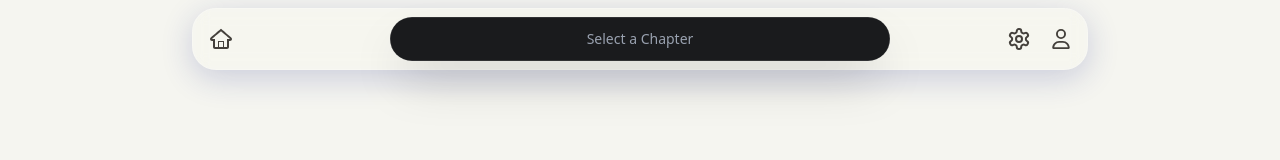
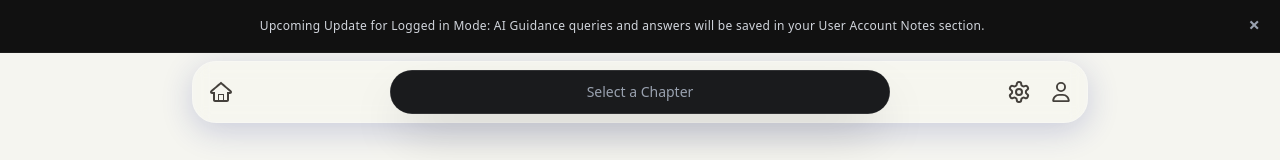
Before and after one commit to jakirhussain28/Dhakir.AI, a React (Vite) app in the folder frontend/: page / in a window 1280 px wide. Shown: the top 160 px of the page. Built offline with nearby package versions, Linux system fonts and the light colour scheme; no server answers.

Commit message:
announcement ribbon

```diff
--- a/frontend/src/App.jsx
+++ b/frontend/src/App.jsx
@@ -2,6 +2,7 @@ import { useState, useEffect, useRef, lazy, Suspense, useCallback } from 'react'
 import VerseList from './Components/VerseList';
 import Header from './Components/Header';
 import InitialScreen from './Components/InitialScreen';
+import Announcement from './Components/userComponents/Announcement';
 import { fetchWithCache, DB_STORES } from './utils/db';
 import { fetchChapters, fetchVerses, fetchCollectionBookmarks, addCollectionBookmark, deleteCollectionBookmark, fetchUserProfile } from './utils/api';
 import { setupTokenRefresh, isAuthenticated } from './utils/auth';
@@ -659,7 +660,7 @@ function App() {
   const mainBgClass = isLight ? 'bg-[#f5f5f0] text-[#2b2b2b]' : 'bg-[rgb(22,22,24)] text-[rgb(252,252,252)]';
 
   return (
-    <div className={`flex h-screen font-sans overflow-hidden transition-colors duration-300 ${mainBgClass}`}>
+    <div className={`flex flex-col h-screen font-sans overflow-hidden transition-colors duration-300 ${mainBgClass}`}>
       {/* Splash Screen for Mobile/Tablet */}
       {showSplash && (
         <div className={`fixed inset-0 z-[100] flex flex-col items-center justify-center ${mainBgClass} transition-opacity duration-300 ease-in-out ${isFadingOut ? 'opacity-0' : 'opacity-100'}`}>
@@ -674,6 +675,9 @@ function App() {
         </div>
       )}
 
+      {(!selectedChapter || isHomeView) && <Announcement />}
+
+      <div className="flex-1 flex flex-col relative overflow-hidden w-full">
         <Header
           theme={theme}
           audioStatus={audioStatus}
@@ -742,6 +746,7 @@ function App() {
             />
           )}
         </main>
+      </div>
 
       <Suspense fallback={null}>
         {isSettingsOpen && (
--- a/frontend/src/Components/Header.jsx
+++ b/frontend/src/Components/Header.jsx
@@ -57,7 +57,7 @@ const Header = ({
   return (
     <div
       ref={headerRef}
-      className={`fixed top-2 md:bottom-auto md:top-2 left-1/2 -translate-x-1/2 z-50 w-[95%] md:w-[90%] max-w-4xl rounded-3xl
+      className={`absolute top-2 md:bottom-auto md:top-2 left-1/2 -translate-x-1/2 z-50 w-[95%] md:w-[90%] max-w-4xl rounded-3xl
                     bg-white/10 dark:bg-neutral-600/50
                     backdrop-blur-sm backdrop-saturate-150
                     border border-white/20 dark:border-white/10
--- /dev/null
+++ b/frontend/src/Components/userComponents/Announcement.jsx
@@ -0,0 +1,49 @@
+import React, { useState, useEffect } from 'react';
+
+const IS_ANNOUNCEMENT_ENABLED = true; // key to enable/disable
+const ANNOUNCEMENT_KEY = 'dhakir_announcement_closed_at';
+const HIDE_DURATION_MS = 48 * 60 * 60 * 1000; // 48 hours
+// const HIDE_DURATION_MS = 1000; // check
+
+const Announcement = () => {
+    const [isVisible, setIsVisible] = useState(false);
+
+    useEffect(() => {
+        if (!IS_ANNOUNCEMENT_ENABLED) return;
+        const closedAt = localStorage.getItem(ANNOUNCEMENT_KEY);
+        if (closedAt) {
+            if (Date.now() - parseInt(closedAt, 10) < HIDE_DURATION_MS) return;
+            localStorage.removeItem(ANNOUNCEMENT_KEY);
+        }
+        setIsVisible(true);
+    }, []);
+
+    if (!IS_ANNOUNCEMENT_ENABLED || !isVisible) return null;
+
+    return (
+        <div className="w-full bg-[#111111] border-b border-white/5 py-2.5 px-4 flex items-center justify-between flex-shrink-0 z-[500]">
+            <div className="flex-1 text-center text-gray-300 text-[11px] sm:text-xs font-medium tracking-wide">
+                Upcoming Update for Logged in Mode: AI Guidance queries and answers will be saved in your User Account Notes section.
+            </div>
+            <button
+                onClick={() => {
+                    setIsVisible(false);
+                    localStorage.setItem(ANNOUNCEMENT_KEY, Date.now().toString());
+                }}
+                className="flex-shrink-0 ml-4 text-gray-400 hover:text-white transition-colors p-1 relative group"
+                aria-label="Close announcement"
+            >
+                <span className="text-xl font-bold leading-none">&times;</span>
+                <span className="absolute right-full top-1/2 -translate-y-1/2 mr-2 pointer-events-none
+                                 opacity-0 scale-95 group-hover:opacity-100 group-hover:scale-100
+                                 transition-all duration-150 ease-out whitespace-nowrap
+                                 bg-neutral-800 border border-white/10 text-gray-200 text-[10px] sm:text-xs
+                                 py-1 px-2.5 rounded-lg shadow-lg z-[600]">
+                    Snooze for 48 hours
+                </span>
+            </button>
+        </div>
+    );
+};
+
+export default Announcement;
```
Lines whose indentation alone changed are shown as unchanged.
